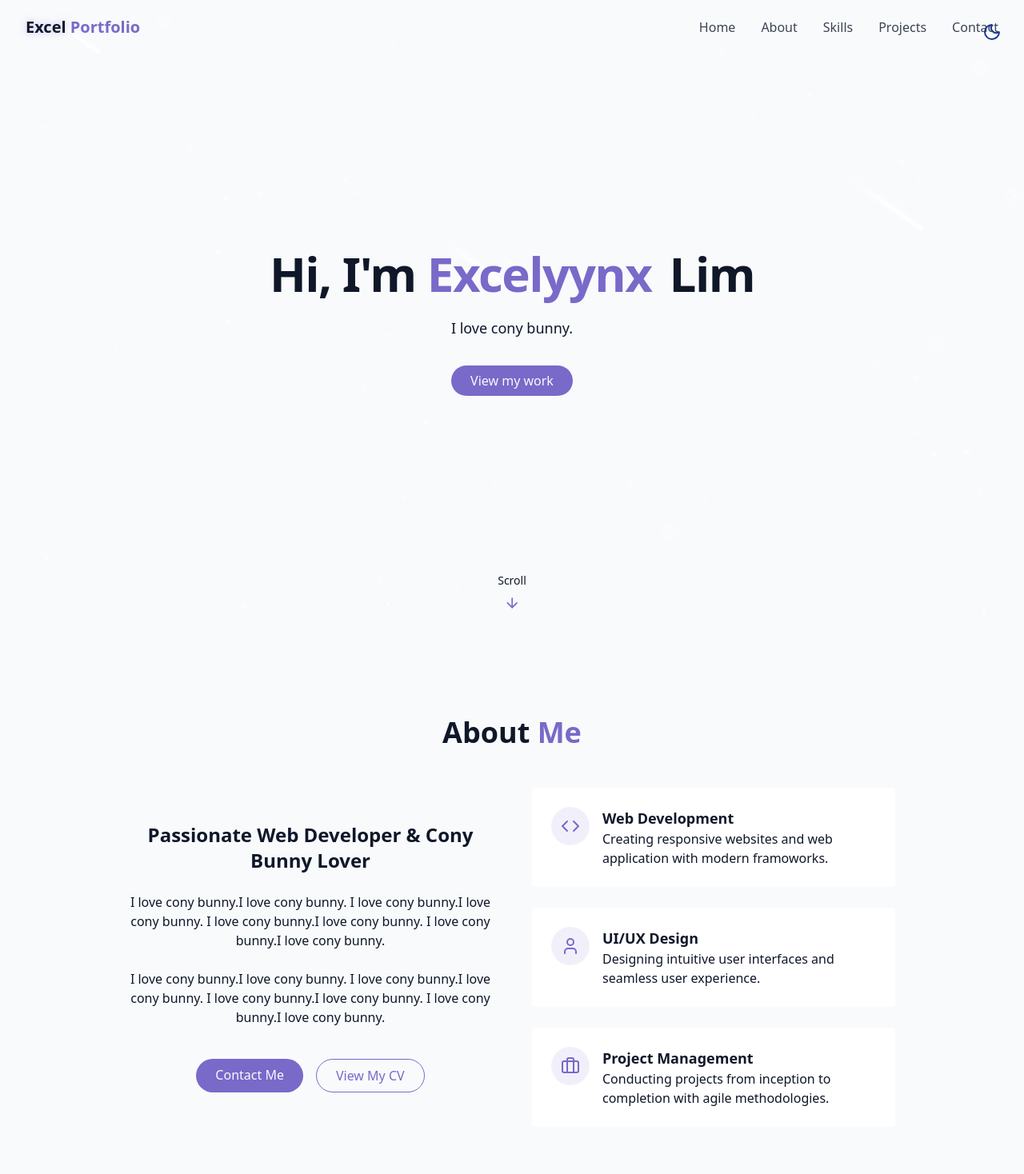
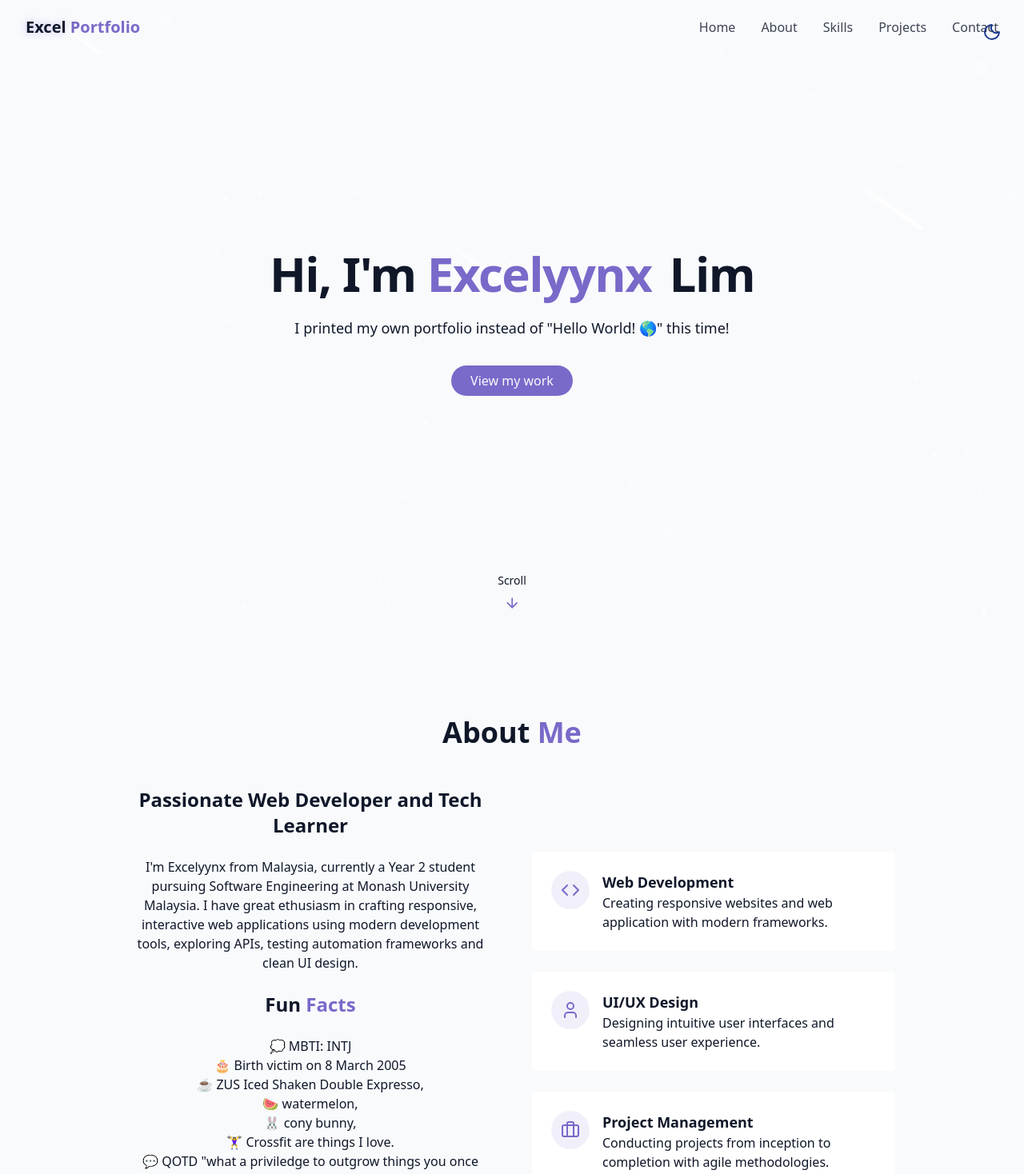
Before and after one commit to excelyynxl-a11y/my-portfolio, a React (Vite) app: page / in a window 1280 px wide. Shown: the top 1468 px of the page at 80% size. Built offline with nearby package versions, Linux system fonts and the light colour scheme.

Commit message:
update personal info

```diff
--- a/src/components/AboutSection.jsx
+++ b/src/components/AboutSection.jsx
@@ -12,21 +12,27 @@ export const AboutSection = () => {
                 <div className="grid grid-cols-1 md:grid-cols-2 gap-12 items-center">
                     <div className="space-y-6">
                         <h3 className="text-2xl font-semibold">
-                            Passionate Web Developer & Cony Bunny Lover
+                            Passionate Web Developer and Tech Learner
                         </h3>
 
                         <p className="text-muted-foreground">
-                            I love cony bunny.I love cony bunny.
-                            I love cony bunny.I love cony bunny.
-                            I love cony bunny.I love cony bunny.
-                            I love cony bunny.I love cony bunny.
+                            I'm Excelyynx from Malaysia, currently a Year 2 student pursuing Software Engineering at Monash University Malaysia.
+                            I have great ethusiasm in crafting responsive, interactive web applications using modern development tools,
+                            exploring APIs, testing automation frameworks and clean UI design.
                         </p>
 
+                        <h3 className="text-2xl font-semibold">
+                            Fun <span className="text-primary"> Facts</span>
+                        </h3>
+
                         <p className="text-muted-foreground">
-                            I love cony bunny.I love cony bunny.
-                            I love cony bunny.I love cony bunny.
-                            I love cony bunny.I love cony bunny.
-                            I love cony bunny.I love cony bunny.
+                            💭 MBTI: INTJ <br></br>
+                            🎂 Birth victim on 8 March 2005 <br></br>
+                            ☕ ZUS Iced Shaken Double Expresso, <br></br>
+                            🍉 watermelon, <br></br>
+                            🐰 cony bunny, <br></br>
+                            🏋️‍♀️ Crossfit are things I love. <br></br>
+                            💬 QOTD "what a priviledge to outgrow things you once settled for"
                         </p>
 
                         <div className="flex flex-col sm: flex-row gap-4 pt-4 justify-center">
@@ -57,7 +63,7 @@ export const AboutSection = () => {
                                 <div className="text-left">
                                     <h4 className="font-semibold text-lg"> Web Development </h4>
                                     <p className="text-muted-foreground">
-                                        Creating responsive websites and web application with modern framoworks.
+                                        Creating responsive websites and web application with modern frameworks.
                                     </p>
                                 </div>
                             </div>
--- a/src/components/ContactSection.jsx
+++ b/src/components/ContactSection.jsx
@@ -59,9 +59,9 @@ export const ContactSection = () => {
                 </h2>
 
                 <p className="text-center text-muted-foreground mb-12 ,ax-w-2xl mx-auto">
-                    Want to know more about me (kepohchi to stalk me)?
+                    Want to know more about me (kepohchi to stalk me 😜)?
                     Feel free to reach out.
-                    I'm always open to duscussing new opportunities!
+                    I'm always open to discussing new opportunities!
                 </p>
 
                 <div className="grid grid-cols-1 md:grid-cols-2 gap-12">
@@ -196,7 +196,7 @@ export const ContactSection = () => {
                                     name="user_name"
                                     required
                                     className="w-full px-4 py-3 rounded-md border border-input bg-background focus:outline-hidden focus:ring-2 focus:ring-primary"
-                                    placeholder="Excelyynx..."
+                                    placeholder="You think I know your name?"
                                 />
                             </div>
 
@@ -212,7 +212,7 @@ export const ContactSection = () => {
                                     name="user_email"
                                     required
                                     className="w-full px-4 py-3 rounded-md border border-input bg-background focus:outline-hidden focus:ring-2 focus:ring-primary"
-                                    placeholder="excelyynxl@gmail.com"
+                                    placeholder="idontknowyouremail@gmail.com"
                                 />
                             </div>
 
--- a/src/components/HeroSection.jsx
+++ b/src/components/HeroSection.jsx
@@ -15,7 +15,7 @@ export const HeroSection = () => {
                     </h1>
 
                     <p className="text-lg md:text:xl text-muted-foreground max-2-2xl mx-auto opacity-0 animate-fade-in-delay-3">
-                        I love cony bunny.
+                        I printed my own portfolio instead of "Hello World! 🌎" this time!
                     </p>
 
                     <div className="opacity-0 animate-fade-in-delay-4 pt-4">
--- a/src/components/SkillsSection.jsx
+++ b/src/components/SkillsSection.jsx
@@ -11,6 +11,7 @@ const skills = [
     // language
     {name: "Python", level: 85, category: "language"},
     {name: "Java", level: 75, category: "language"},
+    {name: "JavaScript", level: 75, category: "language"},
 
     // testing
     {name: "Unittest", level: 85, category: "testing"},
@@ -21,6 +22,7 @@ const skills = [
     {name: "VS Code", level: 95, category: "tools"},
     {name: "IntelliJ", level: 95, category: "tools"},
     {name: "GitHub", level: 95, category: "tools"},
+    {name: "GitLab", level: 95, category: "tools"},
     {name: "Postman", level: 45, category: "tools"},
 ];
 
```
